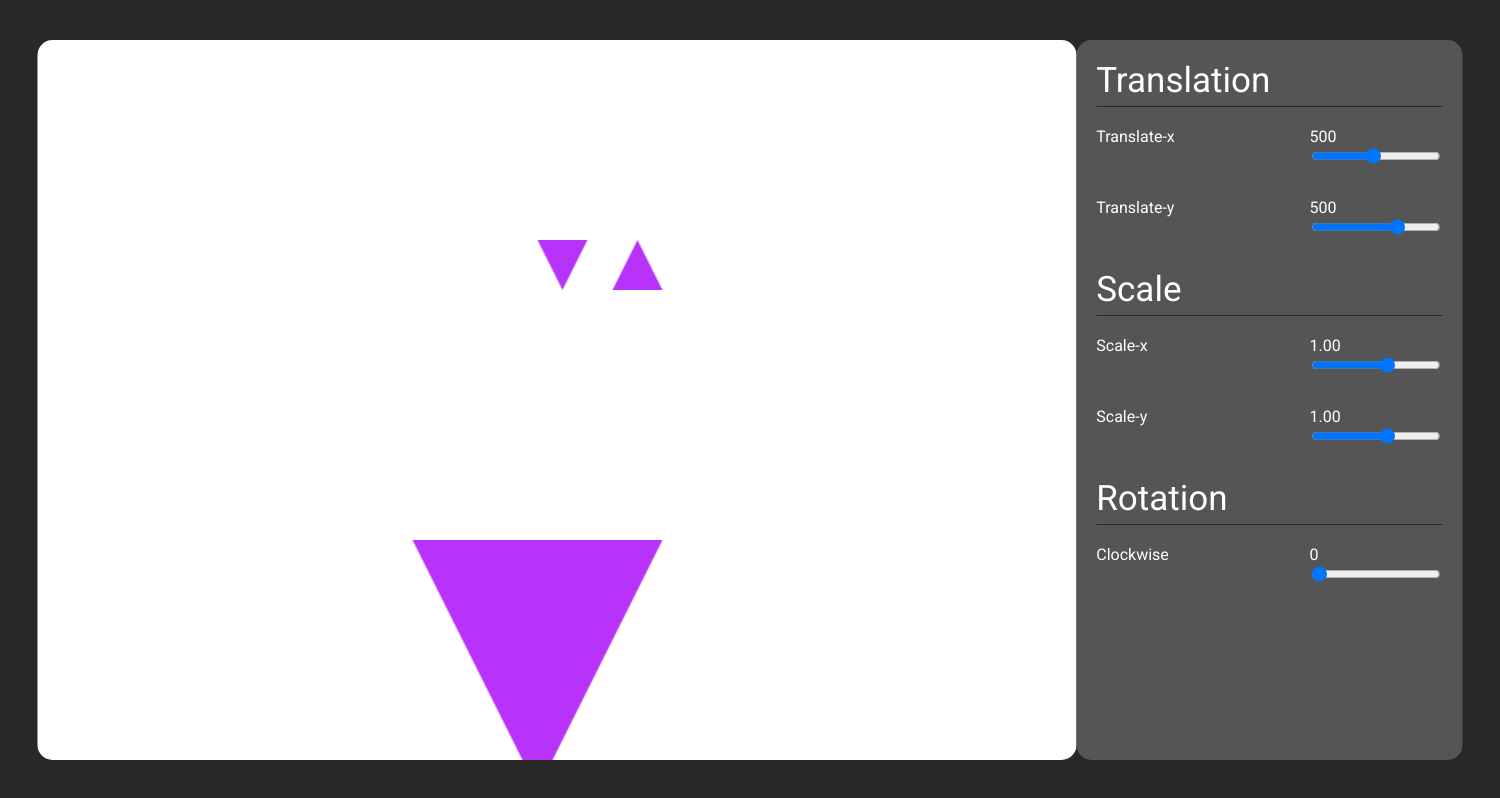
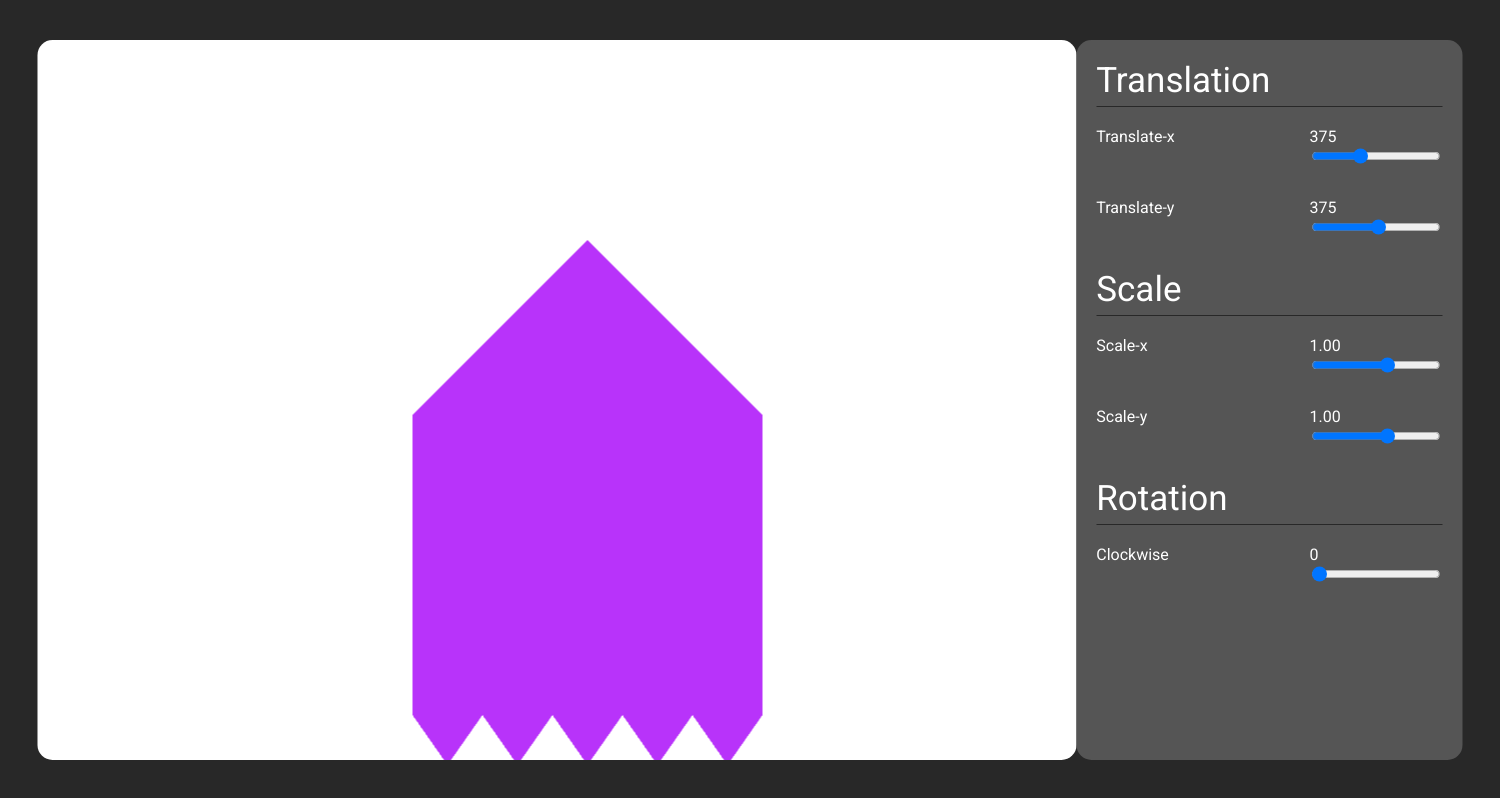
Before and after one commit to 1brahimmohamed/Computer-Graphics-Task, an Electron app: page src/index.html in a window 1500 px wide. Drawn offline with Linux system fonts and the light colour scheme.

Commit message:
feat: draw the premade shape

```diff
--- a/src/index.html
+++ b/src/index.html
@@ -4,7 +4,7 @@
     <meta charset="UTF-8">
     <meta content="IE=edge" http-equiv="X-UA-Compatible">
     <meta content="width=device-width, initial-scale=1.0" name="viewport">
-    <title>Document</title>
+    <title>Computer Graphics Task 1</title>
     <link href="Style/main.css" rel="stylesheet">
     <link href="https://fonts.googleapis.com" rel="preconnect">
     <link crossorigin href="https://fonts.gstatic.com" rel="preconnect">
--- a/src/preload.js
+++ b/src/preload.js
@@ -31,7 +31,7 @@ function main() {
     // Put geometry data into buffer
     setGeometry(gl);
 
-    let translation = [500, 500];
+    let translation = [gl.canvas.width/8, gl.canvas.height/8];
     let rotation = [0, 1];
     let scale = [1, 1];
     let color = [Math.random(), Math.random(), Math.random(), 1];
@@ -159,28 +159,56 @@ function main() {
 // Fill the buffer with the values that define a letter 'F'.
 function setGeometry(gl) {
 
-
-    let x = 500,
-        y = 500,
-        tx = 0,
-        ty = 0;
+    let width = 350,
+        length = 300,
+        smallTriangleHeight = length+50;
 
     let vertices = [
-        vec2((x * -0.25) + tx, (y * 0) + ty),
-        vec2((x * 0) + tx, (y * 0.5) + ty),
-        vec2((x * 0.25) + tx, (y * 0) + ty),
-        vec2((x * 0.25) + tx, (y * -0.5) + ty),
-        vec2((x * 0.20) + tx, (y * -0.6) + ty),
-        vec2((x * 0.15) + tx, (y * -0.5) + ty),
-        vec2((x * 0.1) + tx, (y * -0.6) + ty),
-        vec2((x * 0.05) + tx, (y * -0.5) + ty),
-        vec2((x * 0.0) + tx, (y * -0.6) + ty),
+        // rectangle
+        0,0,
+        0,length,
+        width,length,
 
+        0,0,
+        width,0,
+        width,length,
+
+        // upper triangle
+        0,0,
+        width/2, -width/2,
+        width, 0,
+
+        // small triangle 1
+        0,length,
+        width/5,length,
+        (width/5)/2, smallTriangleHeight,
+
+        // small triangle 2
+        width/5, length,
+        2 * width/5, length,
+        1.5 * (width/5), smallTriangleHeight,
+
+        // small triangle 3
+        2 * width/5, length,
+        3 * width/5, length,
+        2.5 * (width/5), smallTriangleHeight,
+
+        // small triangle 4
+        3 * width/5, length,
+        4 * width/5, length,
+        3.5 * (width/5), smallTriangleHeight,
+
+        // small triangle 5
+        4 * width/5, length,
+        width, length,
+        4.5 * (width/5), smallTriangleHeight,
     ]
     gl.bufferData(
         gl.ARRAY_BUFFER,
-        flatten(vertices),
+        new Float32Array(vertices),
         gl.STATIC_DRAW);
+
 }
 
+
 main();
```
